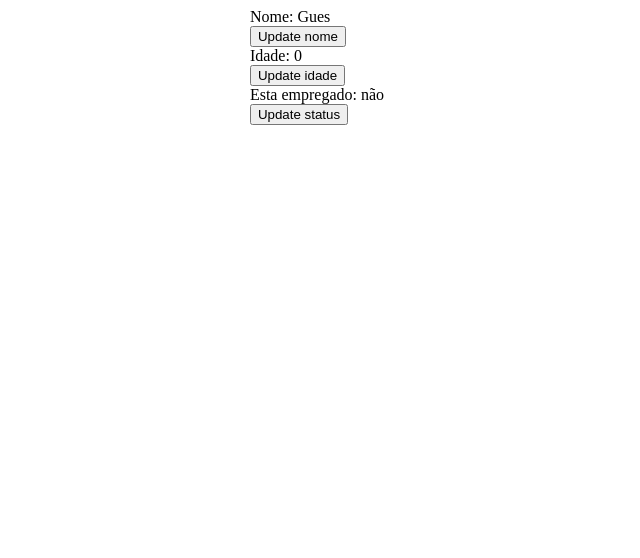
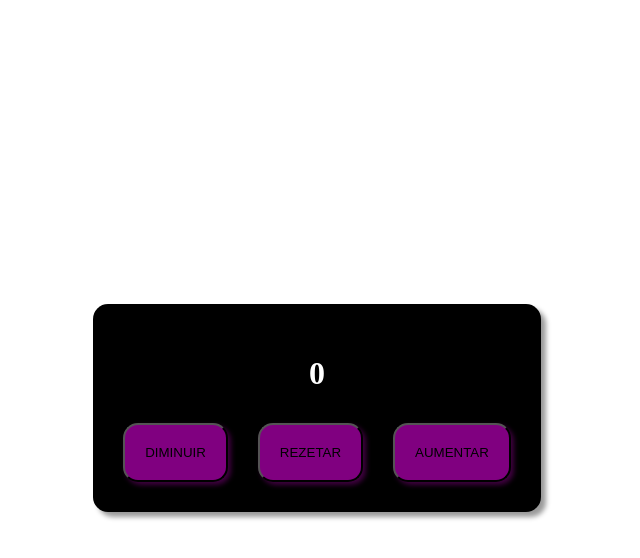
Before and after one commit to GUGOFO/Estudos-React, a React (Vite) app: page / in a window 1280 px wide. Shown: the top 558 px of the page, without its empty margins (323-963 px from the left). Built offline with nearby package versions, Linux system fonts and the light colour scheme.

Commit message:
Reformulando Contador

```diff
--- a/src/App.jsx
+++ b/src/App.jsx
@@ -1,9 +1,9 @@
-import UseState from "./jsx/useState/UseState";
+import Contador from "./jsx/Contador/Contador.jsx"
 
 function App(){
 
     return(
-        <UseState/>
+        <Contador/>
     );
 }
 
--- /dev/null
+++ b/src/jsx/Contador/Contador.jsx
@@ -0,0 +1,33 @@
+import Styles from "./Styles.module.css"
+
+import React, {useState} from "react";
+
+function BtnAumentar(){
+
+    const [valor, useValor] = useState(0);
+
+    const aumentar = () => {
+        useValor(valor + 1);
+    }
+
+    const diminuir = () => {
+        useValor(valor - 1);
+    }
+
+    const rezetar = () => {
+        useValor(0);
+    }
+
+    return(
+        <div className={Styles.container}>
+            <h1>{valor}</h1>
+            <div className={Styles.btnDivs}>
+                <button className={Styles.btn} onClick={diminuir}>DIMINUIR</button>
+                <button className={Styles.btn} onClick={rezetar}>REZETAR</button>
+                <button className={Styles.btn} onClick={aumentar}>AUMENTAR</button>
+            </div>
+        </div>
+    );
+}
+
+export default BtnAumentar
```
Also changed, not shown: src/jsx/Contador/BtnAumentar.jsx (deleted, +0 -16 lines), src/jsx/Contador/BtnDiminuir.jsx (deleted, +0 -16 lines), src/jsx/Contador/BtnRezetar.jsx (deleted, +0 -15 lines), src/jsx/Contador/Display.jsx (deleted, +0 -8 lines).
